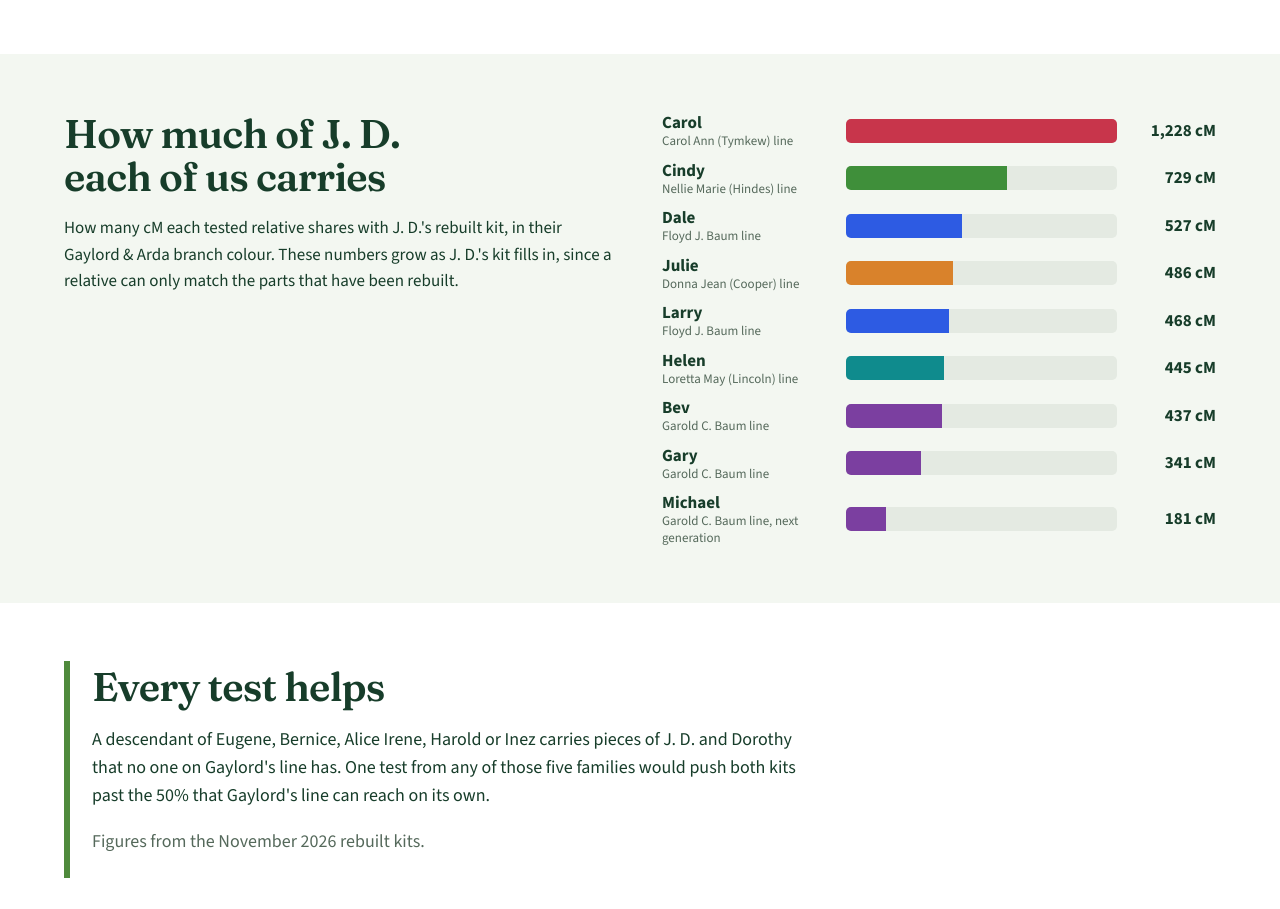
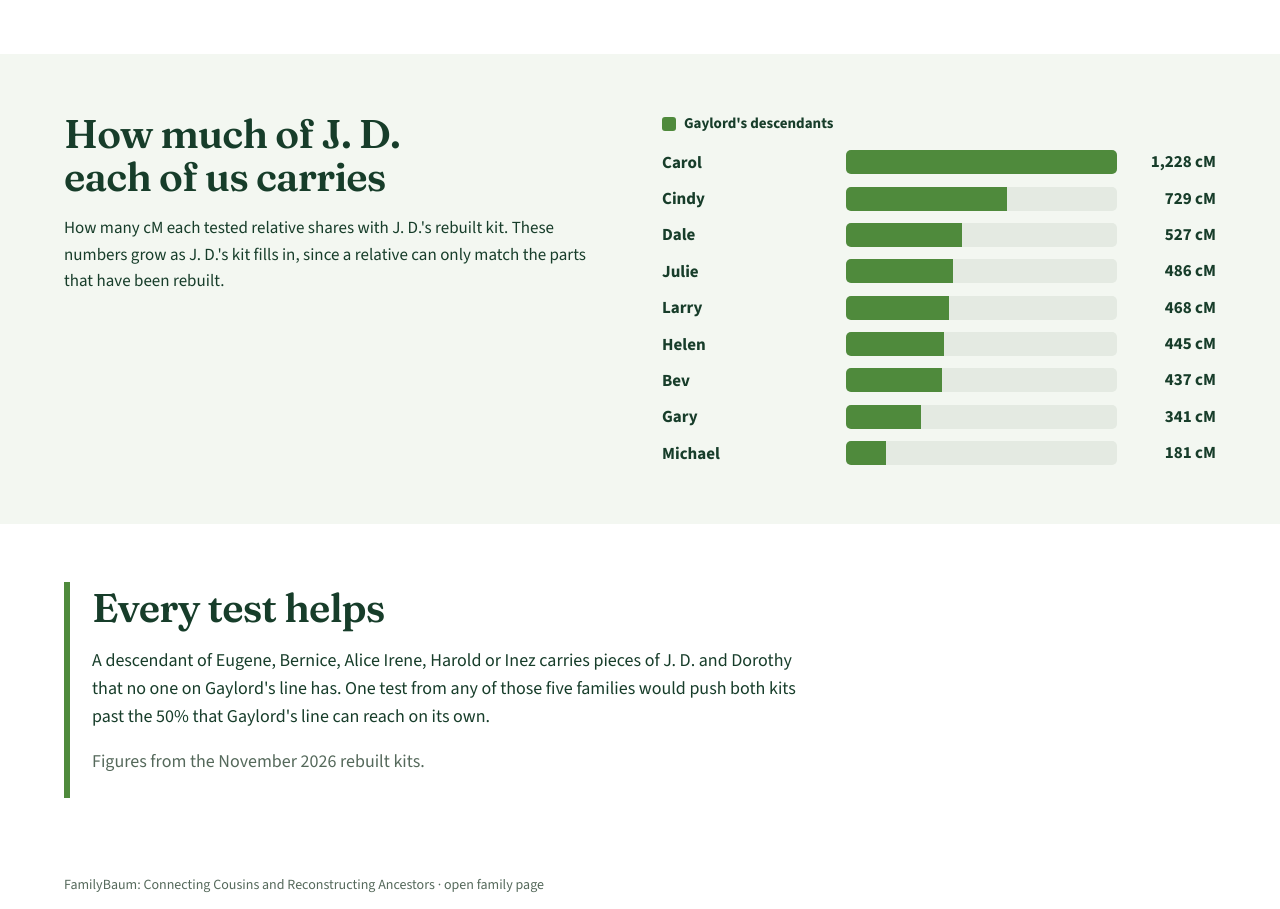
Before and after one commit to mrmcbaum/familybaum, a plain HTML site: page jd-dorothy/index.html in a window 1280 px wide. Shown: the part 4319-5228 px from the top of the page. Drawn offline with nearby package versions, Linux system fonts and the light colour scheme.

Commit message:
J. D. carries: all Gaylord green, grouped

```diff
--- a/jd-dorothy/index.html
+++ b/jd-dorothy/index.html
@@ -4,7 +4,7 @@
 <meta name="robots" content="noindex">
 <link rel="preconnect" href="https://fonts.googleapis.com"><link rel="preconnect" href="https://fonts.gstatic.com" crossorigin>
 <link href="https://fonts.googleapis.com/css2?family=Fraunces:opsz,wght@9..144,500;9..144,600&family=Source+Sans+3:wght@400;600;700&display=swap" rel="stylesheet">
-<link rel="stylesheet" href="/style.css?v=8229cffc">
+<link rel="stylesheet" href="/style.css?v=c48a351c">
 </head><body>
 <div class="mast"><div class="wrap"><a href="/" class="brand">FamilyBaum</a><span class="tag">Connecting Cousins and Reconstructing Ancestors</span></div></div>
 <header class="band bar"><div class="wrap withpic">
@@ -69,17 +69,17 @@
 
 <section class="band alt" id="jd-match"><div class="wrap">
 <div class="cols">
-<div><h2>How much of J. D. each of us carries</h2><p>How many cM each tested relative shares with J. D.'s rebuilt kit, in their Gaylord &amp; Arda branch colour. These numbers grow as J. D.'s kit fills in, since a relative can only match the parts that have been rebuilt.</p></div>
-<div class="uniq">
-<div class="row"><div class="nm">Carol<small>Carol Ann (Tymkew) line</small></div><div class="track"><span style="width:100%;background:#c8354b"></span></div><div class="pct">1,228 cM</div></div>
-<div class="row"><div class="nm">Cindy<small>Nellie Marie (Hindes) line</small></div><div class="track"><span style="width:59.4%;background:#3f8f3a"></span></div><div class="pct">729 cM</div></div>
-<div class="row"><div class="nm">Dale<small>Floyd J. Baum line</small></div><div class="track"><span style="width:42.9%;background:#2d5be3"></span></div><div class="pct">527 cM</div></div>
-<div class="row"><div class="nm">Julie<small>Donna Jean (Cooper) line</small></div><div class="track"><span style="width:39.6%;background:#d9822b"></span></div><div class="pct">486 cM</div></div>
-<div class="row"><div class="nm">Larry<small>Floyd J. Baum line</small></div><div class="track"><span style="width:38.1%;background:#2d5be3"></span></div><div class="pct">468 cM</div></div>
-<div class="row"><div class="nm">Helen<small>Loretta May (Lincoln) line</small></div><div class="track"><span style="width:36.2%;background:#0f8b8d"></span></div><div class="pct">445 cM</div></div>
-<div class="row"><div class="nm">Bev<small>Garold C. Baum line</small></div><div class="track"><span style="width:35.6%;background:#7b3fa0"></span></div><div class="pct">437 cM</div></div>
-<div class="row"><div class="nm">Gary<small>Garold C. Baum line</small></div><div class="track"><span style="width:27.8%;background:#7b3fa0"></span></div><div class="pct">341 cM</div></div>
-<div class="row"><div class="nm">Michael<small>Garold C. Baum line, next generation</small></div><div class="track"><span style="width:14.7%;background:#7b3fa0"></span></div><div class="pct">181 cM</div></div>
+<div><h2>How much of J. D. each of us carries</h2><p>How many cM each tested relative shares with J. D.'s rebuilt kit. These numbers grow as J. D.'s kit fills in, since a relative can only match the parts that have been rebuilt.</p></div>
+<div class="uniq"><p class="grouplab"><i style="background:#4f8a3c"></i>Gaylord's descendants</p>
+<div class="row"><div class="nm">Carol</div><div class="track"><span style="width:100%;background:#4f8a3c"></span></div><div class="pct">1,228 cM</div></div>
+<div class="row"><div class="nm">Cindy</div><div class="track"><span style="width:59.4%;background:#4f8a3c"></span></div><div class="pct">729 cM</div></div>
+<div class="row"><div class="nm">Dale</div><div class="track"><span style="width:42.9%;background:#4f8a3c"></span></div><div class="pct">527 cM</div></div>
+<div class="row"><div class="nm">Julie</div><div class="track"><span style="width:39.6%;background:#4f8a3c"></span></div><div class="pct">486 cM</div></div>
+<div class="row"><div class="nm">Larry</div><div class="track"><span style="width:38.1%;background:#4f8a3c"></span></div><div class="pct">468 cM</div></div>
+<div class="row"><div class="nm">Helen</div><div class="track"><span style="width:36.2%;background:#4f8a3c"></span></div><div class="pct">445 cM</div></div>
+<div class="row"><div class="nm">Bev</div><div class="track"><span style="width:35.6%;background:#4f8a3c"></span></div><div class="pct">437 cM</div></div>
+<div class="row"><div class="nm">Gary</div><div class="track"><span style="width:27.8%;background:#4f8a3c"></span></div><div class="pct">341 cM</div></div>
+<div class="row"><div class="nm">Michael</div><div class="track"><span style="width:14.7%;background:#4f8a3c"></span></div><div class="pct">181 cM</div></div>
 </div>
 </div>
 </div></section>
--- a/style.css
+++ b/style.css
@@ -291,3 +291,5 @@ h3{font-size:20px;line-height:1.2;margin:0 0 6px}
 .walls .side{color:#6b5512}
 .fannote .bw{border:2px solid #b39432;background:#efe2a2}
 .jk .dot{display:inline-block;width:12px;height:12px;border-radius:50%;margin-right:8px;vertical-align:1px}
+.grouplab{margin:0 0 4px;font-weight:700;font-size:15px;color:var(--ink);display:flex;align-items:center;gap:8px}
+.grouplab i{display:inline-block;width:14px;height:14px;border-radius:3px}
```
Also changed, not shown: gaylord-arda/index.html (+2 -2 lines), index.html (+1 -1 lines).
